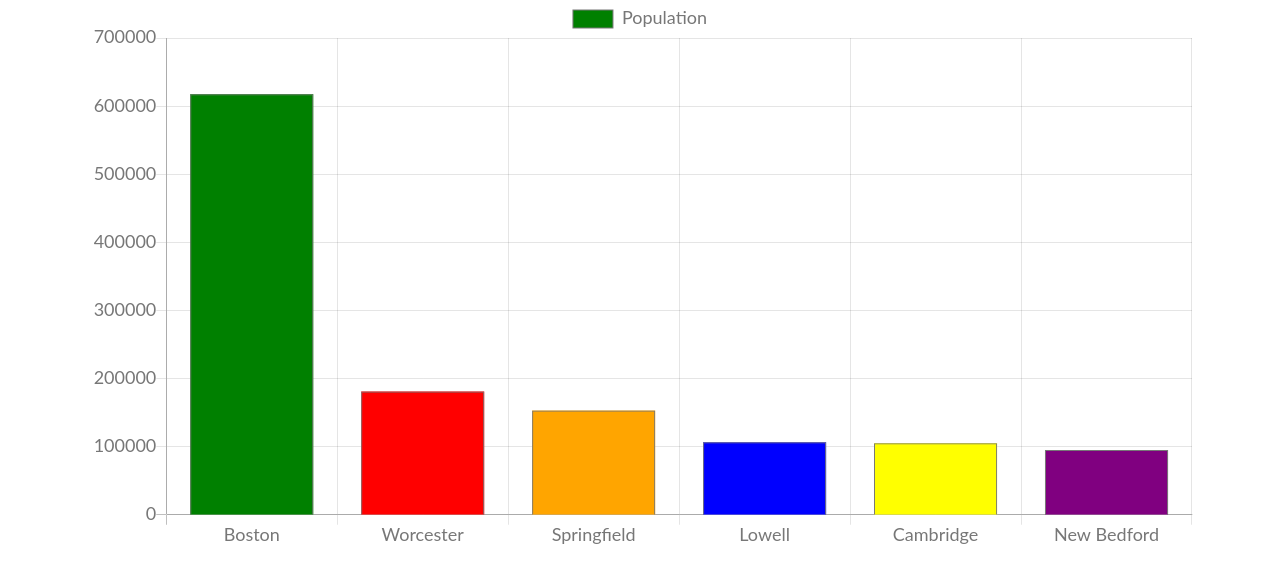
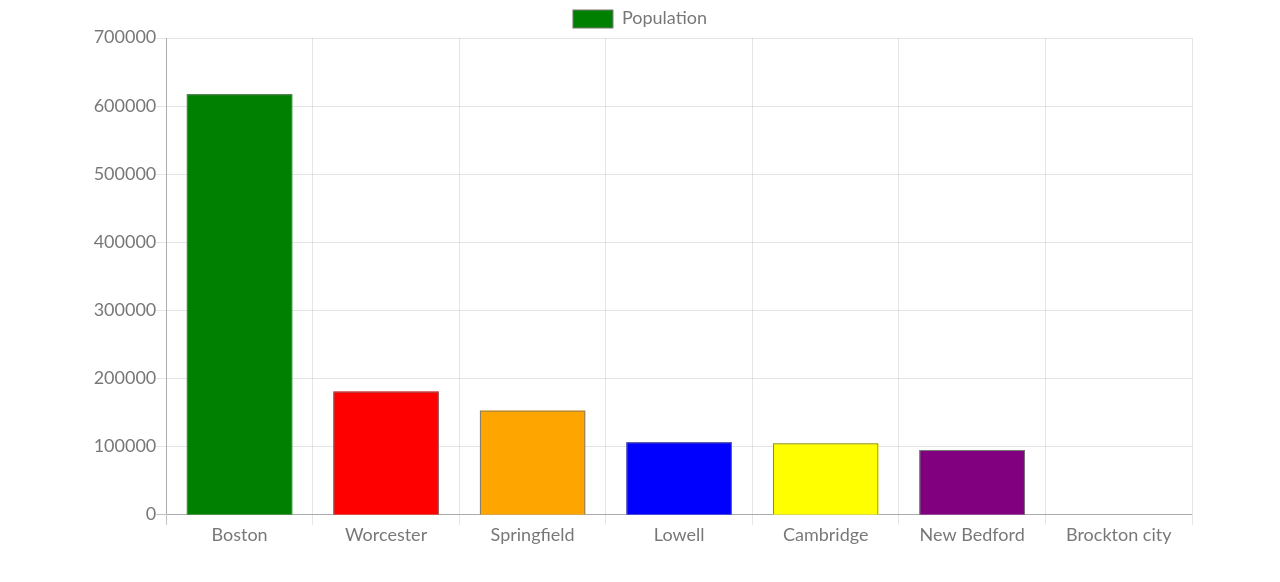
Before and after one commit to jimmymetts/Chart_JS_Exercise, a plain HTML site: page index.html in a window 1280 px wide. Drawn offline with nearby package versions, Linux system fonts and the light colour scheme.

Commit message:
added a city

```diff
--- a/index.html
+++ b/index.html
@@ -25,7 +25,7 @@
         let massPopChart = new Chart(myChart, {
             type: 'bar', // bar, horizonalBar, pie, line, doughnut, radar, polarArea
             data: {
-                labels: ['Boston', 'Worcester', 'Springfield', 'Lowell', 'Cambridge', 'New Bedford'],
+                labels: ['Boston', 'Worcester', 'Springfield', 'Lowell', 'Cambridge', 'New Bedford', 'Brockton city'],
                 datasets: [{
                     label: 'Population',
                     data: [
```
